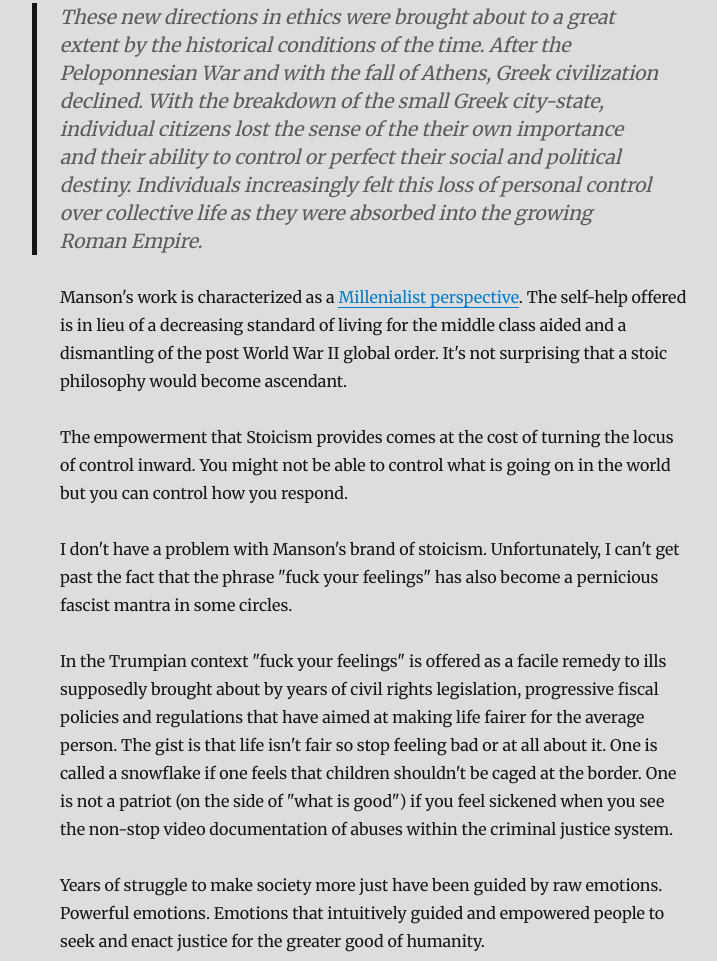
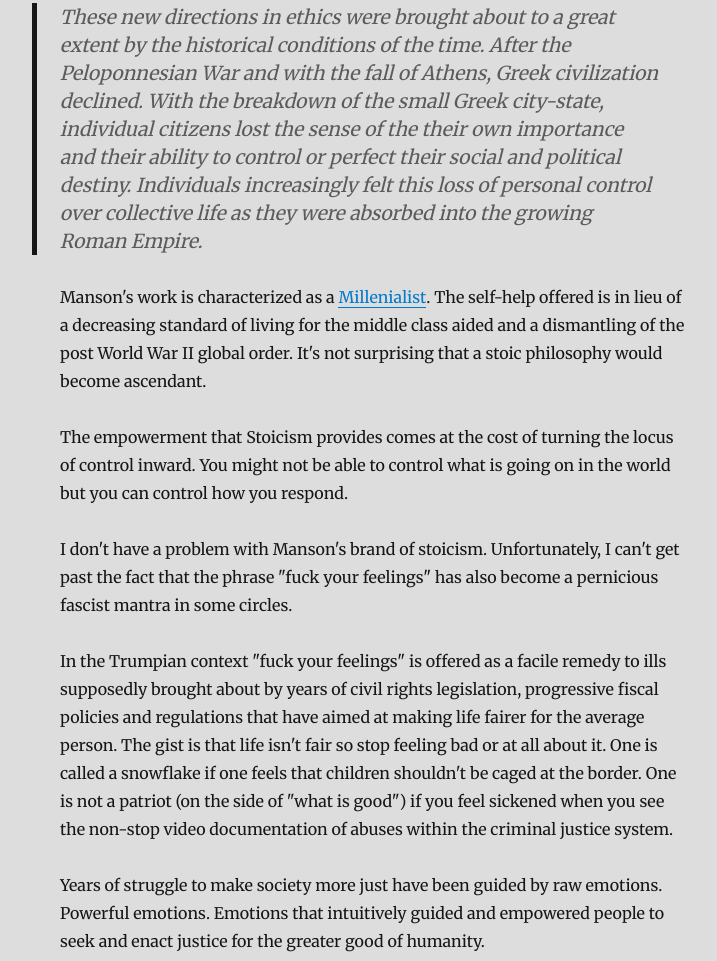
Before and after one commit to thoughtassassin/apopheniacsguide, a Gatsby site: page /blog/on-the-denigration-of-interiority/ in a window 1280 px wide. Shown: the part 2036-2997 px from the top of the page, without its empty margins (265-982 px from the left). Built offline with nearby package versions, Linux system fonts and the light colour scheme; Gatsby itself is replaced by a stand-in of ours; some packages are replaced by stand-ins of ours.

Commit message:
Update Blog “on-the-denigration-of-interiority”

```diff
--- a/content/blog/on-the-denigration-of-interiority.md
+++ b/content/blog/on-the-denigration-of-interiority.md
@@ -30,7 +30,7 @@ The text goes on to provide the historical context for the rise of these philoso
 
 > These new directions in ethics were brought about to a great extent by the historical conditions of the time. After the Peloponnesian War and with the fall of Athens, Greek civilization declined. With the breakdown of the small Greek city-state, individual citizens lost the sense of the their own importance and their ability to control or perfect their social and political destiny. Individuals increasingly felt this loss of personal control over collective life as they were absorbed into the growing Roman Empire.
 
-Manson's work is characterized as a [Millenialist perspective](https://www.thetimes.co.uk/article/mark-manson-interview-why-the-millennial-self-help-guru-wrote-a-book-about-hope-636d0q95j). The self-help offered is in lieu of a decreasing standard of living for the middle class aided and a dismantling of the post World War II global order. It's not surprising that a stoic philosophy would become ascendant.
+Manson's work is characterized as a [Millenialist](https://www.thetimes.co.uk/article/mark-manson-interview-why-the-millennial-self-help-guru-wrote-a-book-about-hope-636d0q95j). The self-help offered is in lieu of a decreasing standard of living for the middle class aided and a dismantling of the post World War II global order. It's not surprising that a stoic philosophy would become ascendant.
 
 The empowerment that Stoicism provides comes at the cost of turning the locus of control inward. You might not be able to control what is going on in the world but you can control how you respond.
 
```
